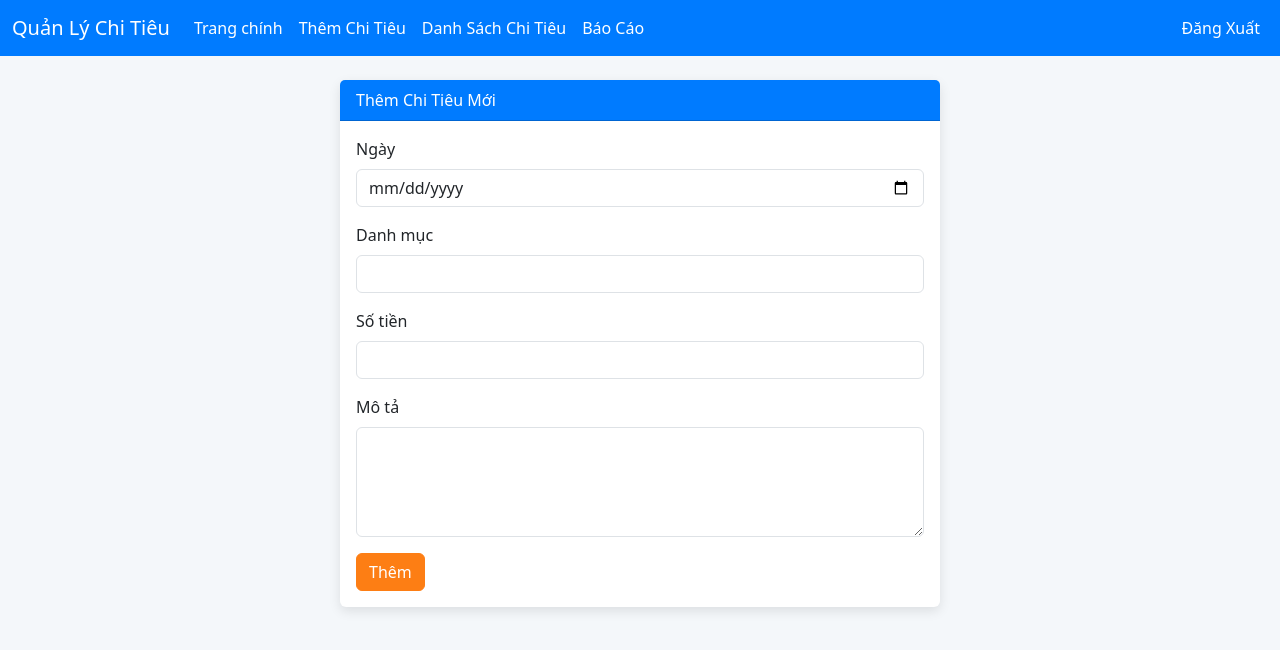
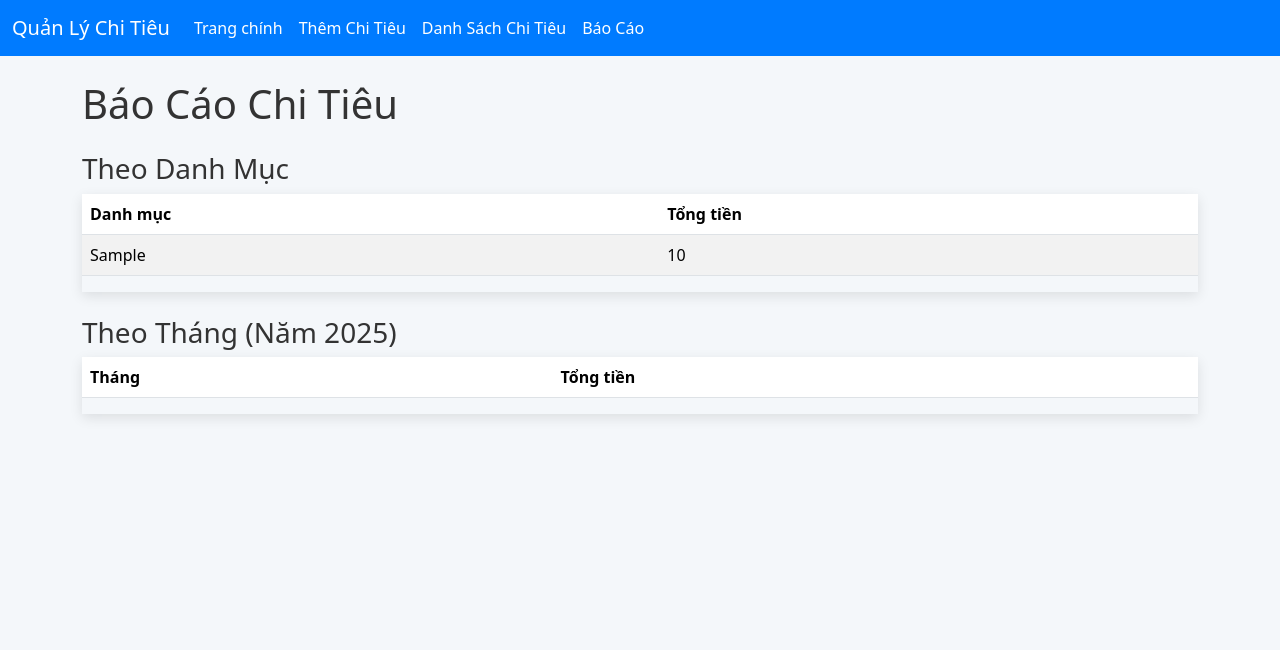
Before and after one commit to votamlong/ASPNET_VX23TTK11_huynhthanhduy_quanlychitieucanhan, a PHP site: page /add.php in a window 1280 px wide. Shown: the top 650 px of the page. Run offline with PHP 8.4, Linux system fonts and the light colour scheme; tables that the repository leaves empty or names only in its code hold one stand-in row (values such as "Sample post"); lists and menus that the app fills with data are empty.

Commit message:
Update add.php

```diff
--- a/add.php
+++ b/add.php
@@ -1,9 +1,12 @@
+<?php
+include 'config.php';
+?>
 <!DOCTYPE html>
 <html lang="vi">
 <head>
     <meta charset="UTF-8">
     <meta name="viewport" content="width=device-width, initial-scale=1.0">
-    <title>Thêm Chi Tiêu</title>
+    <title>Báo Cáo Chi Tiêu</title>
     <link href="https://cdn.jsdelivr.net/npm/bootstrap@5.3.3/dist/css/bootstrap.min.css" rel="stylesheet">
     <style>
         body {
@@ -19,25 +22,12 @@
         .nav-link:hover {
             color: #fd7e14 !important;
         }
-        .form-container {
-            max-width: 600px;
-            margin: auto;
+        .table-responsive {
+            box-shadow: 0 4px 12px rgba(0,0,0,0.1);
         }
-        .card {
-            box-shadow: 0 4px 12px rgba(0,0,0,0.1);
-            border: none;
-        }
-        .card-header {
+        .table thead {
             background-color: #007bff;
             color: #fff;
-        }
-        .btn-success {
-            background-color: #fd7e14;
-            border-color: #fd7e14;
-        }
-        .btn-success:hover {
-            background-color: #e06c12;
-            border-color: #e06c12;
         }
     </style>
 </head>
@@ -51,44 +41,51 @@
             <div class="collapse navbar-collapse" id="navbarNav">
                 <ul class="navbar-nav me-auto">
                     <li class="nav-item"><a class="nav-link" href="index.php">Trang chính</a></li>
-                    <li class="nav-item"><a class="nav-link active" href="add.php">Thêm Chi Tiêu</a></li>
+                    <li class="nav-item"><a class="nav-link" href="add.php">Thêm Chi Tiêu</a></li>
                     <li class="nav-item"><a class="nav-link" href="list.php">Danh Sách Chi Tiêu</a></li>
-                    <li class="nav-item"><a class="nav-link" href="report.php">Báo Cáo</a></li>
+                    <li class="nav-item"><a class="nav-link active" href="report.php">Báo Cáo</a></li>
                 </ul>
-                <ul class="navbar-nav">
-                    <li class="nav-item">
-                        <a class="nav-link" href="logout.php">Đăng Xuất</a>
-                    </li>
-                </ul>
+                <!-- Xóa nút Đăng Xuất -->
             </div>
         </div>
     </nav>
     <div class="container mt-4">
-        <div class="form-container">
-            <div class="card">
-                <div class="card-header">Thêm Chi Tiêu Mới</div>
-                <div class="card-body">
-                    <form method="post">
-                        <div class="mb-3">
-                            <label class="form-label">Ngày</label>
-                            <input type="date" class="form-control" name="date" required>
-                        </div>
-                        <div class="mb-3">
-                            <label class="form-label">Danh mục</label>
-                            <input type="text" class="form-control" name="category" required>
-                        </div>
-                        <div class="mb-3">
-                            <label class="form-label">Số tiền</label>
-                            <input type="number" class="form-control" name="amount" step="0.01" required>
-                        </div>
-                        <div class="mb-3">
-                            <label class="form-label">Mô tả</label>
-                            <textarea class="form-control" name="description" rows="4"></textarea>
-                        </div>
-                        <button type="submit" class="btn btn-success">Thêm</button>
-                    </form>
-                </div>
-            </div>
+        <h1 class="mb-4">Báo Cáo Chi Tiêu</h1>
+        <h3>Theo Danh Mục</h3>
+        <div class="table-responsive mb-4">
+            <table class="table table-striped table-hover">
+                <thead>
+                    <tr><th>Danh mục</th><th>Tổng tiền</th></tr>
+                </thead>
+                <tbody>
+                    <?php
+                    $stmt = $conn->prepare("SELECT category, SUM(amount) AS total FROM expenses GROUP BY category");
+                    $stmt->execute();
+                    $results = $stmt->fetchAll(PDO::FETCH_ASSOC);
+                    foreach ($results as $row) {
+                        echo "<tr><td>{$row['category']}</td><td>" . number_format($row['total'], 0, ',', '.') . "</td></tr>";
+                    }
+                    ?>
+                </tbody>
+            </table>
+        </div>
+        <h3>Theo Tháng (Năm 2025)</h3>
+        <div class="table-responsive">
+            <table class="table table-striped table-hover">
+                <thead>
+                    <tr><th>Tháng</th><th>Tổng tiền</th></tr>
+                </thead>
+                <tbody>
+                    <?php
+                    $stmt = $conn->prepare("SELECT MONTH(date) AS month, SUM(amount) AS total FROM expenses WHERE YEAR(date) = 2025 GROUP BY MONTH(date)");
+                    $stmt->execute();
+                    $results = $stmt->fetchAll(PDO::FETCH_ASSOC);
+                    foreach ($results as $row) {
+                        echo "<tr><td>Tháng {$row['month']}</td><td>" . number_format($row['total'], 0, ',', '.') . "</td></tr>";
+                    }
+                    ?>
+                </tbody>
+            </table>
         </div>
     </div>
     <script src="https://cdn.jsdelivr.net/npm/bootstrap@5.3.3/dist/js/bootstrap.bundle.min.js"></script>
```
